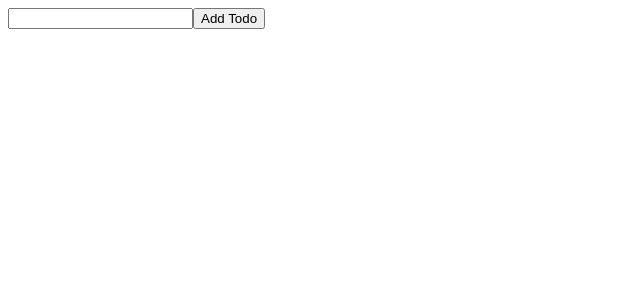
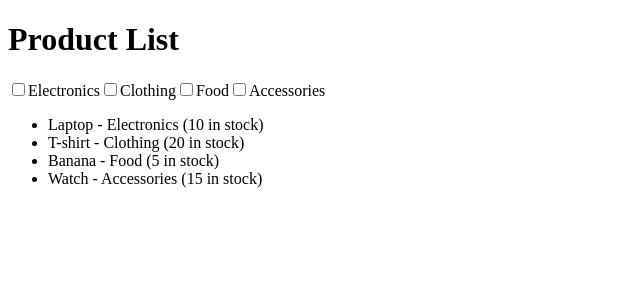
Before and after one commit to Mark-Alexis-Posadas/redux-practice, a React (Vite) app: page / in a window 1280 px wide. Shown: the top 300 px of the page, without its empty margins (0-640 px from the left). Built offline with nearby package versions, Linux system fonts and the light colour scheme.

Commit message:
added filter by category functions

```diff
--- a/src/App.jsx
+++ b/src/App.jsx
@@ -1,9 +1,9 @@
-import Todo from "./Todo/Todo";
+import FilterByCategory from "./Filter/FilterByCategory";
 
 const App = () => {
   return (
     <div>
-      <Todo />
+      <FilterByCategory />
     </div>
   );
 };
--- a/src/Filter/FilterByCategory.jsx
+++ b/src/Filter/FilterByCategory.jsx
@@ -1,3 +1,55 @@
+import { useState } from "react";
+import { useDispatch, useSelector } from "react-redux";
+import {
+  toggleCategory,
+  selectFilteredProducts,
+} from "./FilterByCategorySlice";
+
 export default function FilterByCategory() {
-  return <div>FilterByCategory</div>;
+  const [selectedCategories, setSelectedCategories] = useState([]);
+
+  const products = useSelector((state) => state.filterByCategory.products);
+
+  const dispatch = useDispatch();
+
+  const handleToggleCategory = (category) => {
+    dispatch(toggleCategory(category));
+  };
+
+  const filteredProducts = useSelector(selectFilteredProducts);
+
+  return (
+    <div>
+      <h1>Product List</h1>
+      {products.map((text, idx) => (
+        <label key={idx}>
+          <input
+            type="checkbox"
+            className="form-check-input"
+            checked={selectedCategories.includes(text.category)}
+            onChange={() => {
+              setSelectedCategories((prevSelectedCategories) => {
+                const updatedCategories = prevSelectedCategories.includes(
+                  text.category
+                )
+                  ? prevSelectedCategories.filter((c) => c !== text.category)
+                  : [...prevSelectedCategories, text.category];
+                handleToggleCategory(updatedCategories);
+                return updatedCategories;
+              });
+            }}
+          />
+          {text.category}
+        </label>
+      ))}
+      <ul>
+        {filteredProducts.map((product, idx) => (
+          <li key={idx}>
+            {product.productName} - {product.category} ({product.stock} in
+            stock)
+          </li>
+        ))}
+      </ul>
+    </div>
+  );
 }
--- a/src/Filter/FilterByCategorySlice.js
+++ b/src/Filter/FilterByCategorySlice.js
@@ -1,6 +1,7 @@
 import { createSlice } from "@reduxjs/toolkit";
 
-const initialProducts = [
+const initialState = {
+  products: [
     {
       id: 1,
       productName: "Laptop",
@@ -25,25 +26,29 @@ const initialProducts = [
       category: "Accessories",
       stock: 15,
     },
-];
+  ],
+  selectedCategories: [],
+};
 
-const filterByCategorySlice = createSlice({
+const filterCategorySlice = createSlice({
   name: "filterByCategory",
-  initialState: {
-    products: initialProducts, // Set initial state with products
-    selectedCategories: [], // Initialize selected categories
-  },
-
-  reducer: {
-    filterdByCategories: (state, action) => {
-      const { selectedCategories } = action.payload;
-      state.products = initialProducts.filter((product) =>
-        selectedCategories.includes(product.category)
-      );
+  initialState,
+  reducers: {
+    toggleCategory(state, action) {
+      state.selectedCategories = action.payload;
     },
   },
 });
 
-export const { filterByCategory } = filterByCategorySlice.actions;
+export const selectFilteredProducts = (state) => {
+  const { products, selectedCategories } = state.filterByCategory; // Adjusted this line
+  return selectedCategories.length > 0
+    ? products.filter((product) =>
+        selectedCategories.includes(product.category)
+      )
+    : products;
+};
 
-export default filterByCategorySlice.reducer;
+export const { toggleCategory } = filterCategorySlice.actions;
+
+export default filterCategorySlice.reducer;
--- a/src/main.jsx
+++ b/src/main.jsx
@@ -6,12 +6,14 @@ import { configureStore } from "@reduxjs/toolkit";
 import { Provider } from "react-redux";
 import cartCount from "./cartCountSlice.js";
 import todo from "../src/Todo/todoSlice.js";
-import { filterByCategory } from "./Filter/FilterByCategorySlice.js";
+
+import filterByCategoryReducer from "./Filter/FilterByCategorySlice.js"; // Adjusted import
+
 const store = configureStore({
   reducer: {
     cartCount: cartCount,
     todo: todo,
-    filterByCategory: filterByCategory,
+    filterByCategory: filterByCategoryReducer, // Adjusted the reducer name
   },
 });
 
```
Lines whose indentation alone changed are shown as unchanged.
